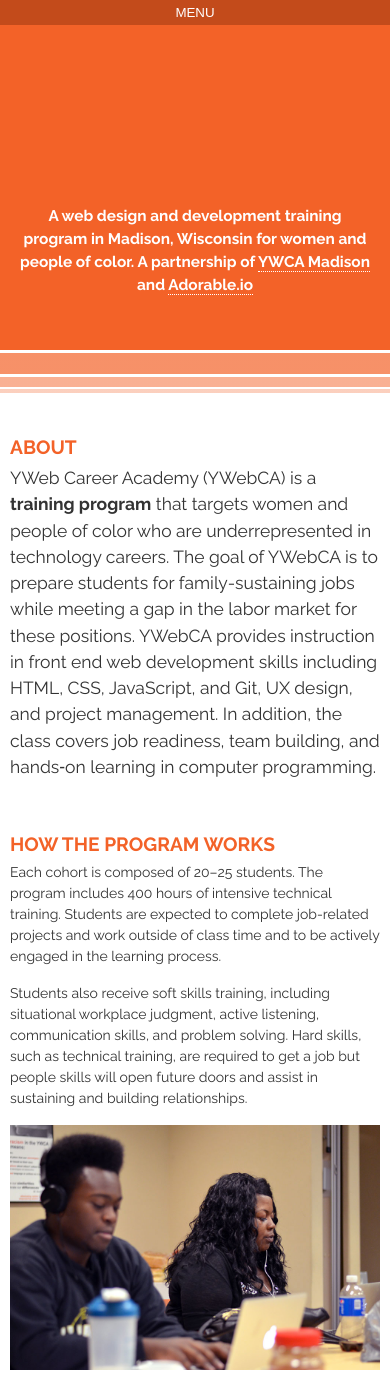
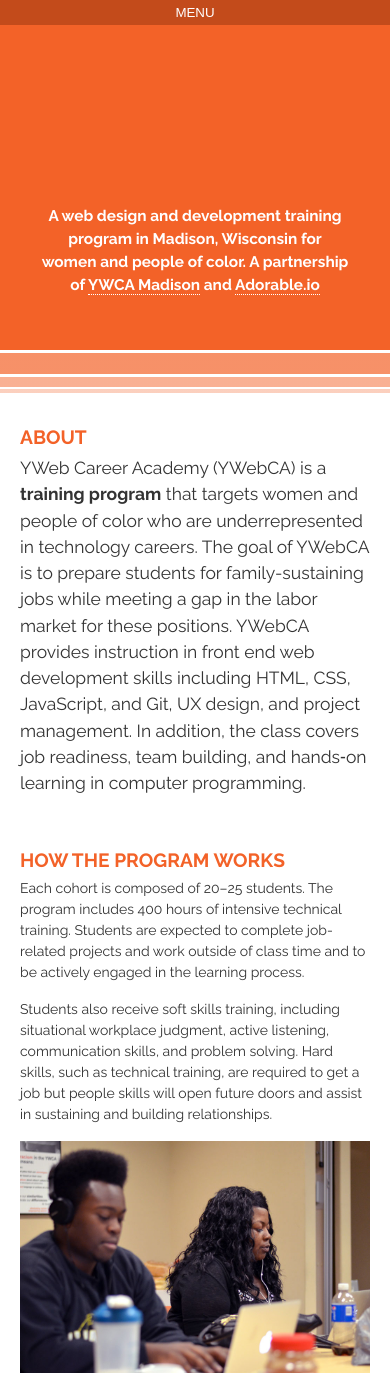
Before and after one commit to adorableio/ywebca-site, a plain HTML site: page index.html in a window 390 px wide. Shown: the top 1373 px of the page. Drawn offline with Linux system fonts and the light colour scheme; a script that the page names is missing.

Commit message:
Update 2015-07-06T22:54:06.631Z

```diff
--- a/css/global.css
+++ b/css/global.css
@@ -239,6 +239,7 @@ figure {
 
 .wrap {
   max-width: 900px;
+  padding: 0 20px;
   margin: 0 auto;
   overflow: hidden; }
 
@@ -260,8 +261,7 @@ img {
   .main,
   .sidebar {
     width: 100%;
-    float: none;
-    padding: 10px; } }
+    float: none; } }
 
 .by {
   margin: 0;
@@ -352,7 +352,7 @@ img {
 .ywca-logo {
   max-width: 200px; }
 
-@media (max-width: 600px) {
+@media (max-width: 700px) {
   .footer-left,
   .footer-right {
     float: none; }
```
